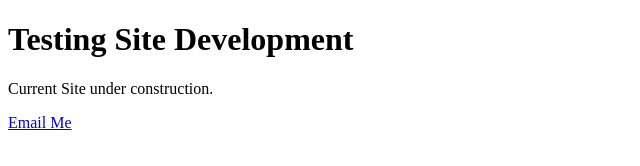
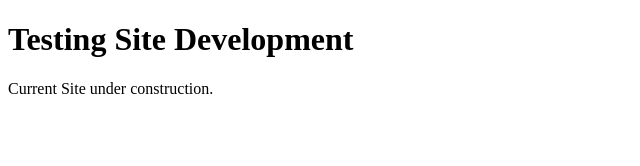
Before and after one commit to justif21/philipmichaelroberts-site, a plain HTML site: page index.html in a window 1280 px wide. Shown: the full height of the page, 0-640 px from the left. Drawn offline with Linux system fonts and the light colour scheme.

Commit message:
Update index.html

```diff
--- a/index.html
+++ b/index.html
@@ -8,6 +8,6 @@
 <body>
     <h1>Testing Site Development</h1>
     <p>Current Site under construction.</p>
-    <a href="mailto:youremail@example.com">Email Me</a>
+
 </body>
 </html>
```
